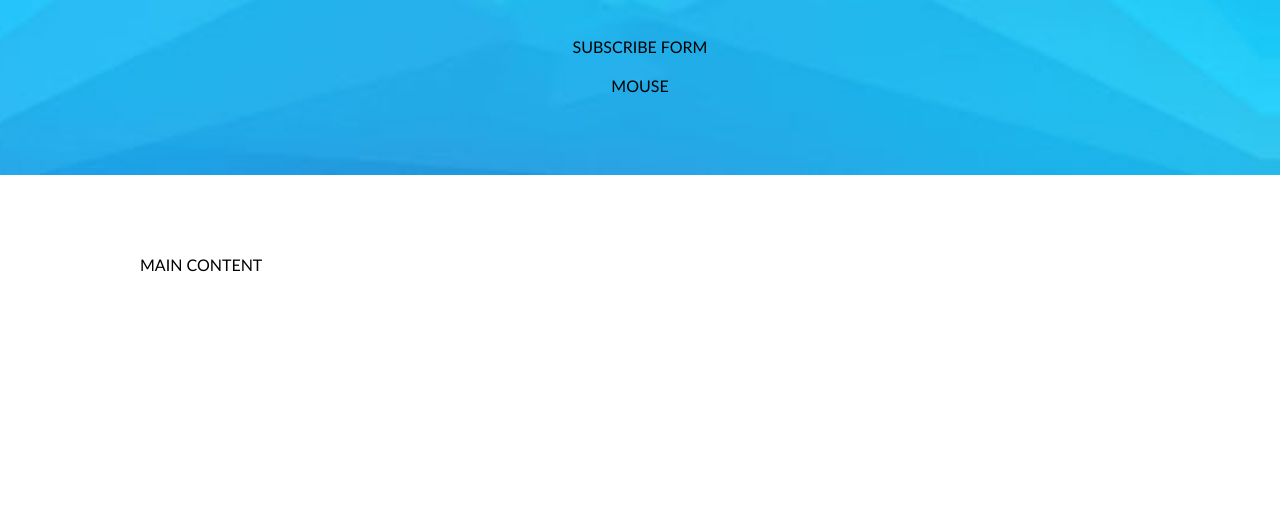
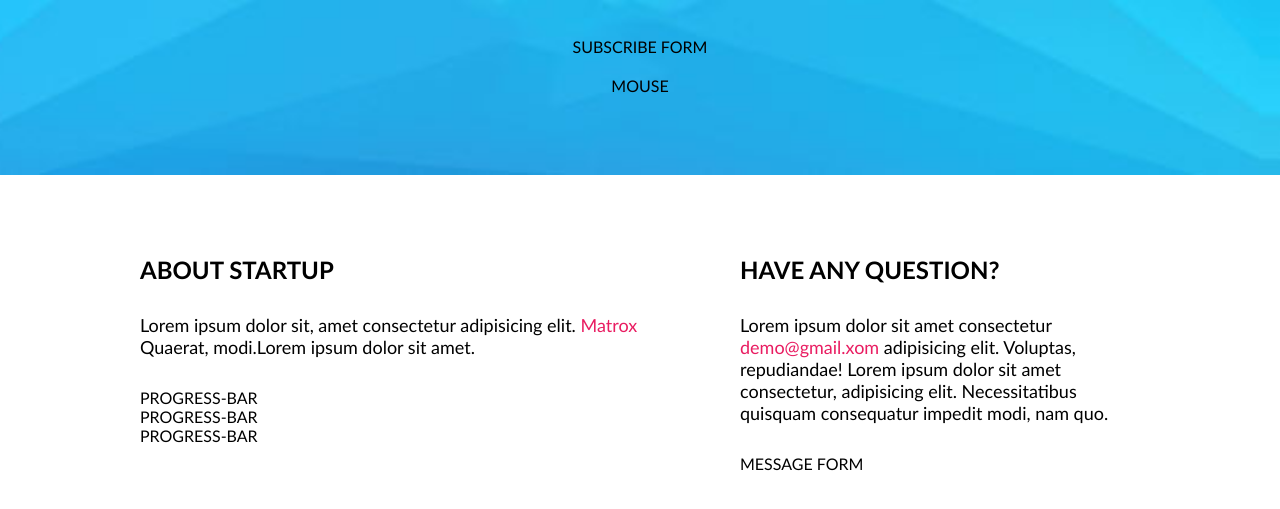
Before and after one commit to dkeparute/6-coming-soon, a website: page index.html in a window 1280 px wide. Shown: the part 676-1185 px from the top of the page. Drawn offline with Linux system fonts and the light colour scheme.

Commit message:
Main content #6

```diff
--- a/css/custom.css
+++ b/css/custom.css
@@ -68,5 +68,47 @@
 
 /* main content */
 
+main .left-column {
+    width: 50%;
+    float: left;
+}
+
+main .right-column {
+    width: 40%;
+    float: right;
+}
+
+main .section-title {
+    text-transform: uppercase;
+    margin-bottom: 30px;
+}
+
+main .section-description {
+    margin-bottom: 30px;
+    font-size: 18px;
+    line-height: 22px;
+}
+
+main .section-description>a {
+    color: var(--secondary-color);
+    font-size: inherit;
+    line-height: inherit;
+    text-decoration: none;
+}
+
+main .section-description>a:hover {
+    text-decoration: underline;
+}
+
+@media (max-width: 900px) {
+    main .left-column {
+        width: 100%;
+        margin-bottom: 80px;
+    }
+    main .right-column {
+        width: 100%;
+    }
+}
+
 
 /* footer section */
--- a/index.html
+++ b/index.html
@@ -43,7 +43,26 @@
     </div>
     <main class="container" style="height:1000px;">
         <div class="row">
-            MAIN CONTENT
+            <div class="left-column">
+                <h2 class="section-title">About startup</h2>
+                <p class="section-description">Lorem ipsum dolor sit, amet consectetur adipisicing elit. <a href="#">Matrox</a> Quaerat, modi.Lorem ipsum dolor sit amet.</p>
+                <div class="progress-bar">
+                    PROGRESS-BAR
+                </div>
+                <div class="progress-bar">
+                    PROGRESS-BAR
+                </div>
+                <div class="progress-bar">
+                    PROGRESS-BAR
+                </div>
+            </div>
+            <div class="right-column">
+                <h2 class="section-title">Have any question?</h2>
+                <p class="section-description">Lorem ipsum dolor sit amet consectetur <a href="mailto:">demo@gmail.xom</a> adipisicing elit. Voluptas, repudiandae! Lorem ipsum dolor sit amet consectetur, adipisicing elit. Necessitatibus quisquam consequatur impedit modi, nam quo.</p>
+                <form class="form">
+                    MESSAGE FORM
+                </form>
+            </div>
         </div>
 
     </main>
```
